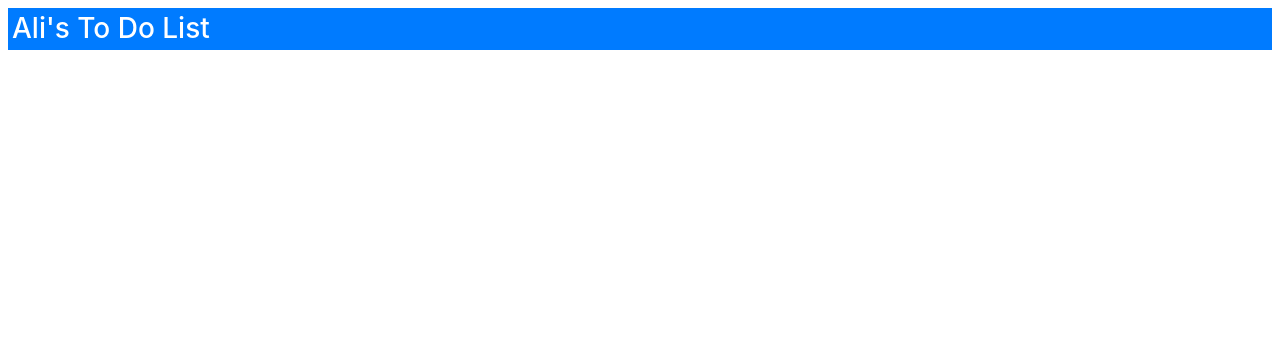
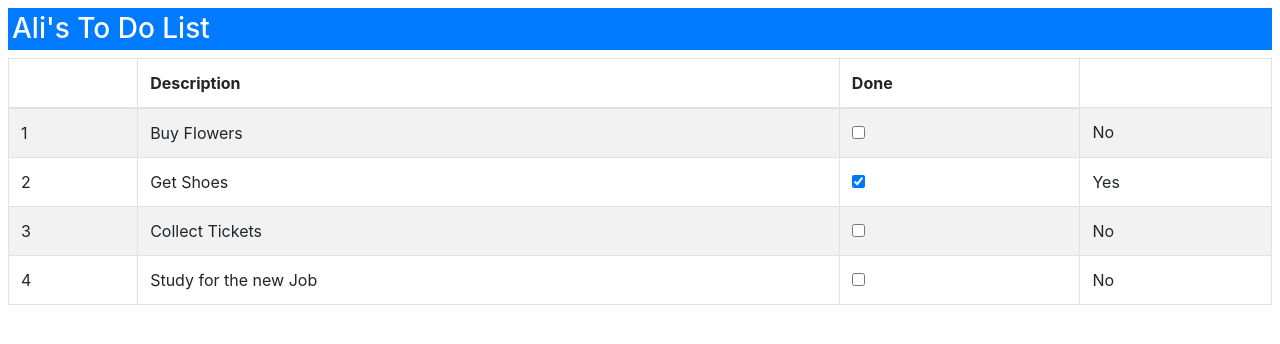
Before and after one commit to aymomeni/pro-angular-6, an Angular app in the folder 02-Your First Angular App/todo/: page / in a window 1280 px wide. Shown: the top 344 px of the page. Built offline with nearby package versions, Linux system fonts and the light colour scheme.

Commit message:
learning a bit about directives/ngswitch/ & two way binding using a checkbox

```diff
--- a/02-Your First Angular App/todo/src/app/app.component.html
+++ b/02-Your First Angular App/todo/src/app/app.component.html
@@ -1,2 +1,19 @@
 <!--The content below is only a placeholder and can be replaced.-->
 <h3 class="bg-primary p-1 text-white">{{ getName() }}'s To Do List</h3>
+
+<table class="table table-striped table-bordered">
+  <thead>
+    <tr><th></th><th>Description</th><th>Done</th></tr>
+  </thead>
+  <tbody>
+    <tr *ngFor="let item of getTodoItems(); let i = index">
+      <td>{{i + 1}}</td>
+      <td>{{item.action}}</td>
+      <td><input type="checkbox" [(ngModel)]="item.done"/></td>
+      <td [ngSwitch]="item.done">
+        <span *ngSwitchCase="true">Yes</span>
+        <span *ngSwitchCase="false">No</span>
+      </td>
+    </tr>
+  </tbody>
+</table>
--- a/02-Your First Angular App/todo/src/app/app.component.ts
+++ b/02-Your First Angular App/todo/src/app/app.component.ts
@@ -14,4 +14,8 @@
     return this.model.user;
   }
 
+  getTodoItems(){
+    return this.model.items;
+  }
+
 }
--- a/02-Your First Angular App/todo/src/model.ts
+++ b/02-Your First Angular App/todo/src/model.ts
@@ -5,7 +5,7 @@
     constructor() {
         this.user = "Ali";
         this.items = [new TodoItem("Buy Flowers", false),
-                      new TodoItem("Get Shoes", false),
+                      new TodoItem("Get Shoes", true),
                       new TodoItem("Collect Tickets", false),
                       new TodoItem("Study for the new Job", false)]
     }
```
